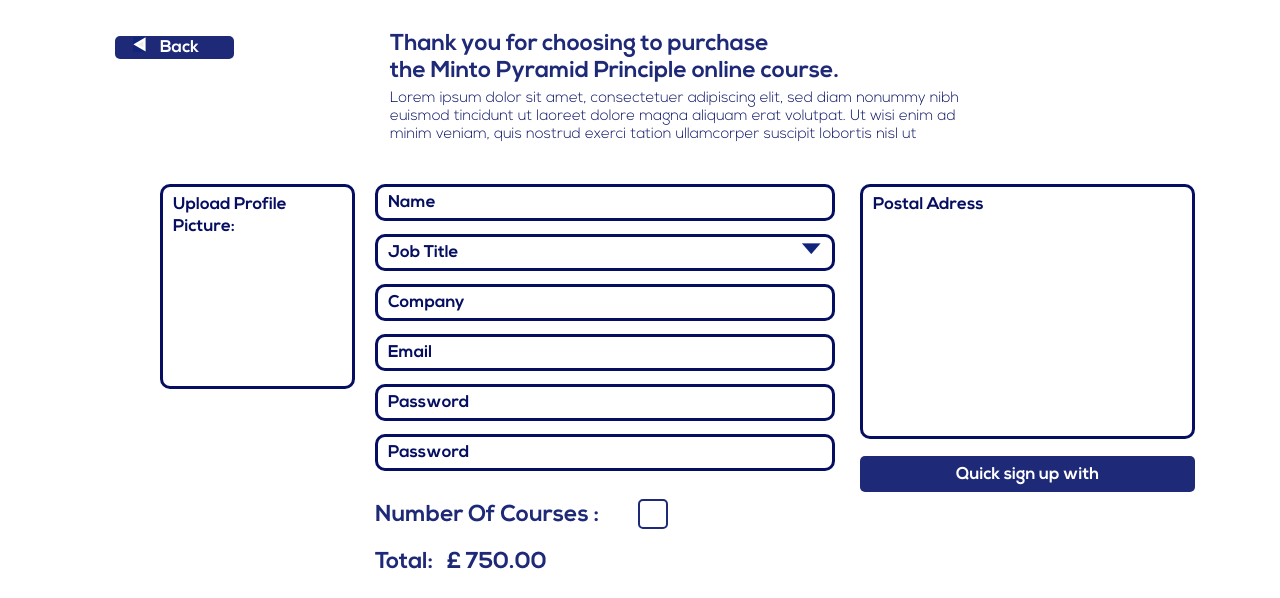
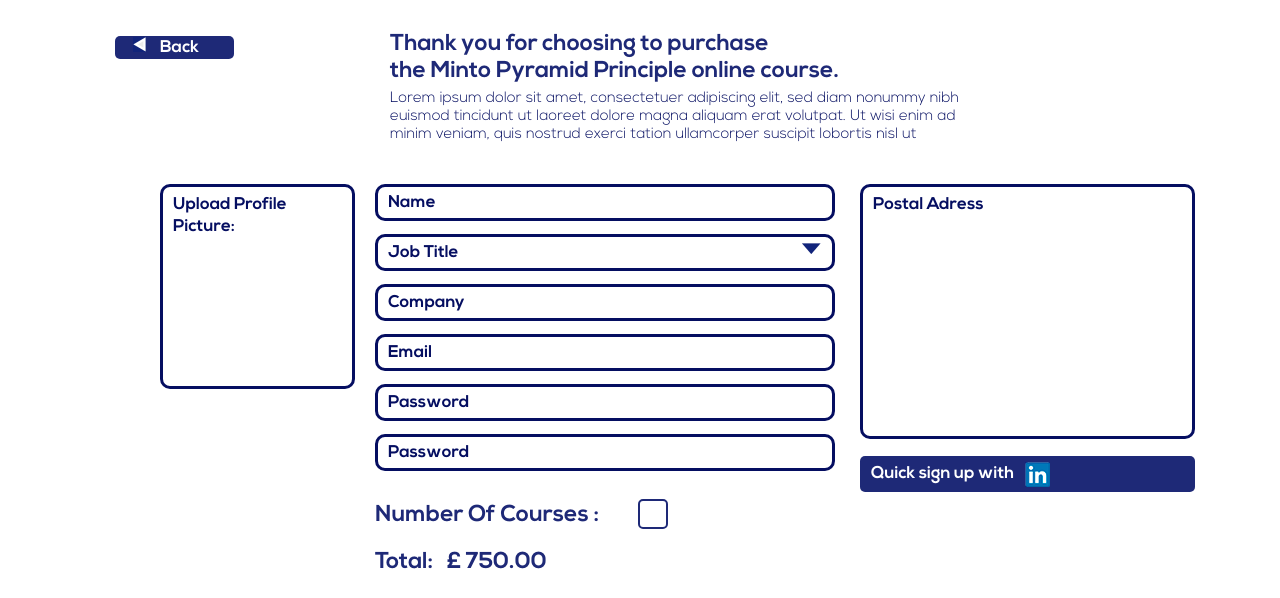
Before and after one commit to morozowandrey/Minto, a website: page Buy-the-course.html in a window 1280 px wide. Shown: the part 202-800 px from the top of the page. Drawn offline with nearby package versions, Linux system fonts and the light colour scheme; files that its build step writes are made by us from their sources.

Commit message:
styles correct for Buy the course page

```diff
--- a/Buy-the-course.html
+++ b/Buy-the-course.html
@@ -95,7 +95,7 @@
             <textarea class="input-message__fild--left" name="message" id="message" tabindex="4" placeholder="Postal Adress"></textarea>
           </div>
 
-          <a href="" class="sign-up__button">Quick sign up with</a>
+          <a href="" class="sign-up__button"><span class="sign-up__button__text">Quick sign up with</span></a>
         </aside>
       </main>
 
--- a/src/sass/base/base-styles.scss
+++ b/src/sass/base/base-styles.scss
@@ -372,6 +372,10 @@
     flex-wrap: wrap;
   }
 
+  .container {
+    margin-bottom: 300px;
+  }
+
   .CoverImage {
     background-position: 50%;
     background-repeat: no-repeat;
--- a/src/sass/modules/buttons.scss
+++ b/src/sass/modules/buttons.scss
@@ -46,4 +46,17 @@
 
 	top: 10px;
 	left: 0;
+
+	&__text {
+		position: relative;
+		right: 85px;
+	}
 }
+
+.sign-up__button:after {
+	content: url(../src/images/buy-the-course_inlogo.png);
+
+	position: absolute;
+	left: 165px;
+    top: 6px;
+}
```
Also changed, not shown: T&Cs.html (added), src/images/T&Cs-header_bg.png (added), src/images/policies-header_bg.png (added), src/images/testimonials-header_bg.png (added).
